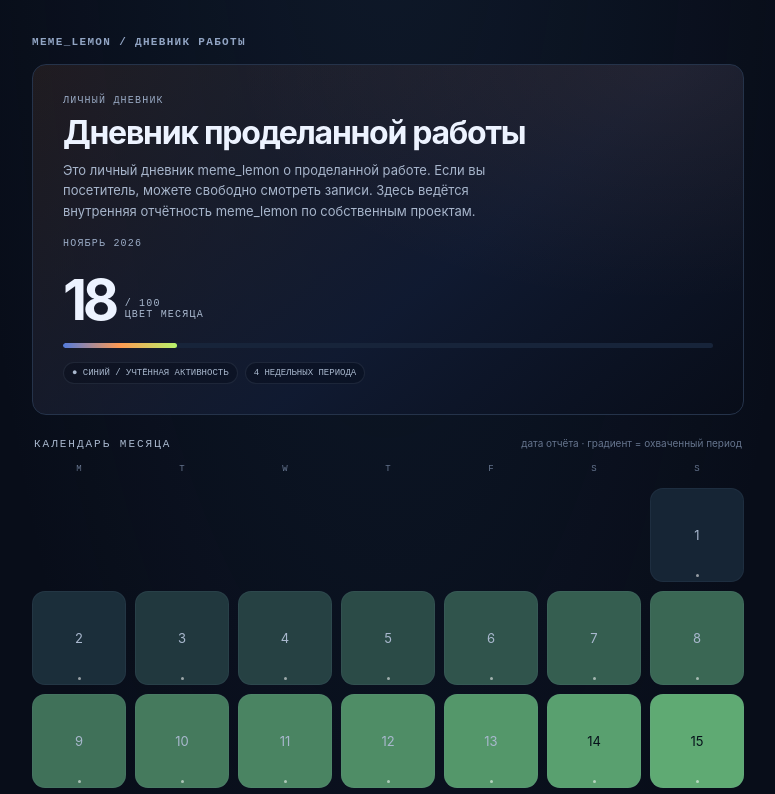
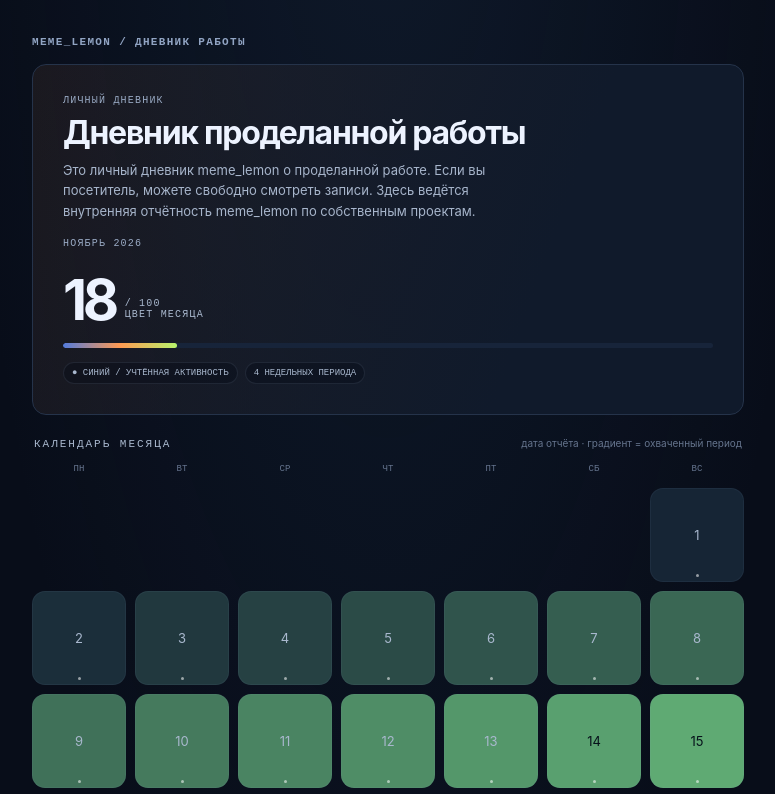
Before and after one commit to memelemon/tracker, a plain HTML site: page index.html in a window 1280 px wide. Shown: the top 794 px of the page, without its empty margins (252-1027 px from the left). Drawn offline with Linux system fonts and the light colour scheme.

Commit message:
Translate tracker labels and simplify visual hierarchy

```diff
--- a/index.html
+++ b/index.html
@@ -39,9 +39,9 @@ $('#monthScore').textContent=Math.round(average);
 $('#monthBar').style.width=average+'%';
 $('#monthBar').style.background='linear-gradient(90deg,#537bdc,#ff9a52,#b7f36b)';
 $('#monthState').textContent='● '+band+' / УЧТЁННАЯ АКТИВНОСТЬ';
-$('#hero').style.background='radial-gradient(ellipse at 88% 0%,rgba(255,154,82,'+(0.04+average/500)+'),transparent 48%),linear-gradient(140deg,rgba(255,154,82,.09),rgba(16,26,49,.97) 58%,#080d19)';
+$('#hero').style.background='linear-gradient(110deg,rgba(255,154,82,'+(0.04+average/600)+'),#101a2b 70%)';
 const first=new Date(month.id+'-01T12:00:00');const offset=(first.getDay()+6)%7;
-const cal=$('#calendar');['M','T','W','T','F','S','S'].forEach(d=>{let e=document.createElement('div');e.className='weekday';e.textContent=d;cal.append(e)});
+const cal=$('#calendar');['ПН','ВТ','СР','ЧТ','ПТ','СБ','ВС'].forEach(d=>{let e=document.createElement('div');e.className='weekday';e.textContent=d;cal.append(e)});
 for(let i=0;i<offset;i++){let e=document.createElement('div');e.className='day empty';cal.append(e)}
 const reportDays=new Set(month.reports.map(r=>Number(r.date.slice(-2))));
 const coverEnd=Math.max(0,...month.reports.map(r=>Number(r.coverageEnd.slice(-2))));
```
